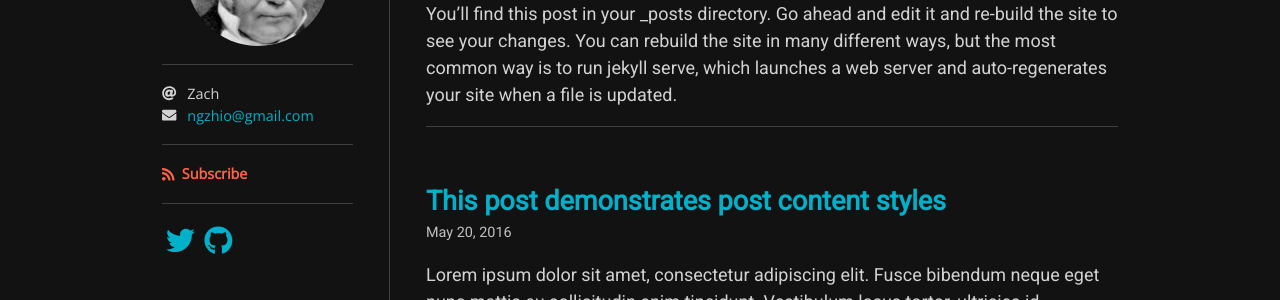
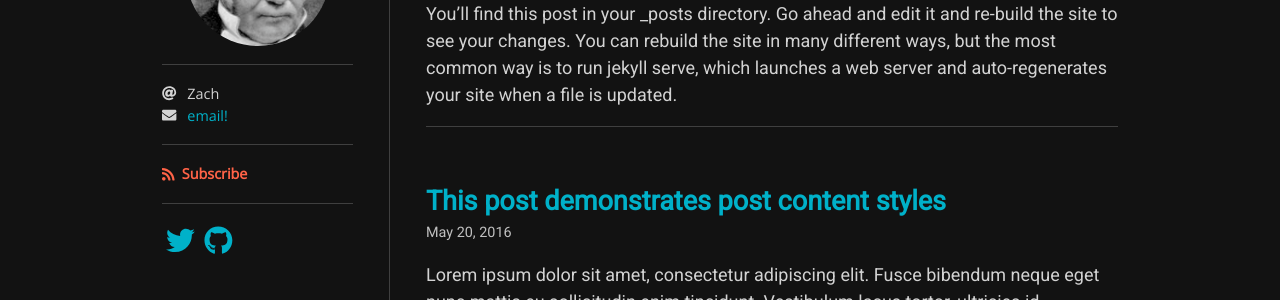
Before and after one commit to zgriebel/zgriebel-broken-github.io, a Jekyll site: the page built from index.html, in a window 1280 px wide. Shown: the part 194-494 px from the top of the page. Built offline with Jekyll 4.4.1, drawn with Linux system fonts in a browser that asks for light colours; nearby versions of some CDN libraries; some web fonts are replaced; the list of posts is cut into pages by our own code.

Commit message:
change_name

```diff
--- a/_config.yml
+++ b/_config.yml
@@ -2,7 +2,7 @@ title: Zach Griebel
 description: A minimal and beautiful Jekyll theme best for writing and note-taking.
 author: Zach
 avatar: /logo.png
-email: ngzhio@gmail.com
+email: email!
 
 plugins:
   - jekyll-seo-tag
```
